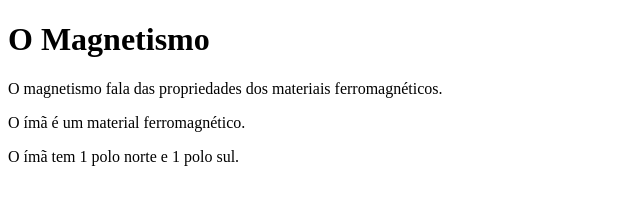
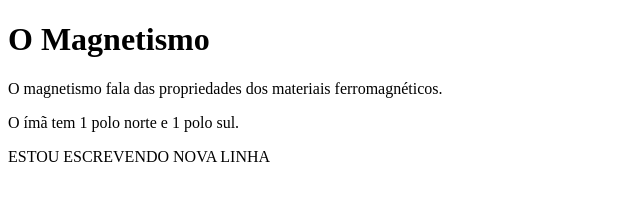
Before and after one commit to xXFoozer/magnetismo, a plain HTML site: page index.html in a window 1280 px wide. Shown: the whole page, without its empty margins (0-640 px from the left). Drawn offline with Linux system fonts and the light colour scheme.

Commit message:
segunda vercao

```diff
--- a/index.html
+++ b/index.html
@@ -8,7 +8,8 @@
 <body>
     <h1>O Magnetismo</h1>
     <p>O magnetismo fala das propriedades dos materiais ferromagnéticos.</p>
-    <p>O ímã é um material ferromagnético.</p>
+
     <p>O ímã tem 1 polo norte e 1 polo sul.</p>
+    <p>ESTOU ESCREVENDO NOVA LINHA</p>
 </body>
 </html>
```
